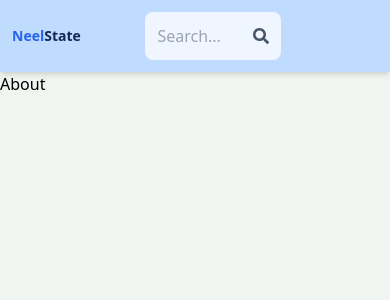
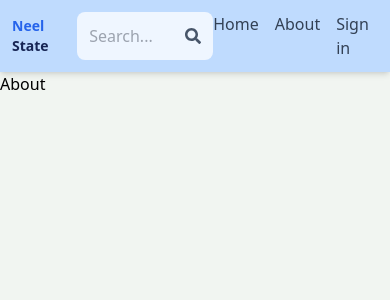
Before and after one commit to antrisk40/neelstate, a React (Vite) app in the folder client/: page /about in a window 390 px wide. Shown: the top 300 px of the page. Built offline with nearby package versions, Linux system fonts and the light colour scheme; no server answers.

Commit message:
updated header and made profile page private

```diff
--- a/client/src/App.jsx
+++ b/client/src/App.jsx
@@ -1,12 +1,12 @@
-import { BrowserRouter, Routes, Route } from 'react-router-dom'
+import { BrowserRouter, Routes, Route } from "react-router-dom";
 
-import Home from './pages/Home'
-import SignIn from './pages/SignIn'
-import SignUp from './pages/SignUp'
+import Home from "./pages/Home";
+import SignIn from "./pages/SignIn";
+import SignUp from "./pages/SignUp";
 import About from "./pages/about";
-import Profile from './pages/Profile'
-import Header from './components/Header';
-
+import Profile from "./pages/Profile";
+import Header from "./components/Header";
+import PrivateRoute from "./components/PrivateRoute";
 
 function App() {
   return (
@@ -17,10 +17,12 @@
         <Route path="/sign-in" element={<SignIn />} />
         <Route path="/sign-up" element={<SignUp />} />
         <Route path="/about" element={<About />} />
-        <Route path="/profile" element={<Profile />} />
+        <Route element={<PrivateRoute />}>
+          <Route path="/profile" element={<Profile />} />
+        </Route>
       </Routes>
     </BrowserRouter>
   );
 }
 
-export default App
+export default App;
--- a/client/src/components/Header.jsx
+++ b/client/src/components/Header.jsx
@@ -1,9 +1,12 @@
 import { FaSearch } from "react-icons/fa";
 import { Link } from "react-router-dom";
+import { useSelector } from "react-redux";
 
 function Header() {
+  const { currentUser } = useSelector((state) => state.user); // Ensure the slice name is correct
+
   return (
-    <header className="bg-blue-200 shadow-md ">
+    <header className="bg-blue-200 shadow-md">
       <div className="flex justify-between items-center max-w-6xl mx-auto p-3">
         <Link to="/">
           <h1 className="font-bold text-sm sm:max-xl flex flex-wrap">
@@ -20,21 +23,25 @@
           <FaSearch className="text-slate-600" />
         </form>
         <ul className="flex gap-4">
-          <Link to="/">
-            <li className="hidden sm:inline text-slate-700 hover:underline">
+          <li>
+            <Link to="/" className="text-slate-700 hover:underline">
               Home
-            </li>
-          </Link>
-          <Link to="/about">
-            <li className="hidden sm:inline text-slate-700 hover:underline">
+            </Link>
+          </li>
+          <li>
+            <Link to="/about" className="text-slate-700 hover:underline">
               About
-            </li>
-          </Link>
-          <Link to="/sign-in">
-            <li className="hidden sm:inline text-slate-700 hover:underline">
-              Sign in
-            </li>
-          </Link>
+            </Link>
+          </li>
+          <li>
+            <Link to="/sign-in" className="text-slate-700 hover:underline">
+              {currentUser ? (
+                <img className="rounded-full h-10 w-10 object-cover" src={currentUser.avatar} alt="Profile" />
+              ) : (
+                "Sign in"
+              )}
+            </Link>
+          </li>
         </ul>
       </div>
     </header>
--- /dev/null
+++ b/client/src/components/PrivateRoute.jsx
@@ -0,0 +1,7 @@
+import { useSelector } from "react-redux"
+import { Outlet, Navigate } from "react-router-dom"
+
+export default function PrivateRoute() {
+    const { currentUser } = useSelector((state)=>state.user)
+    return currentUser ? <Outlet /> : <Navigate to='/sign-in'/>
+}
```
